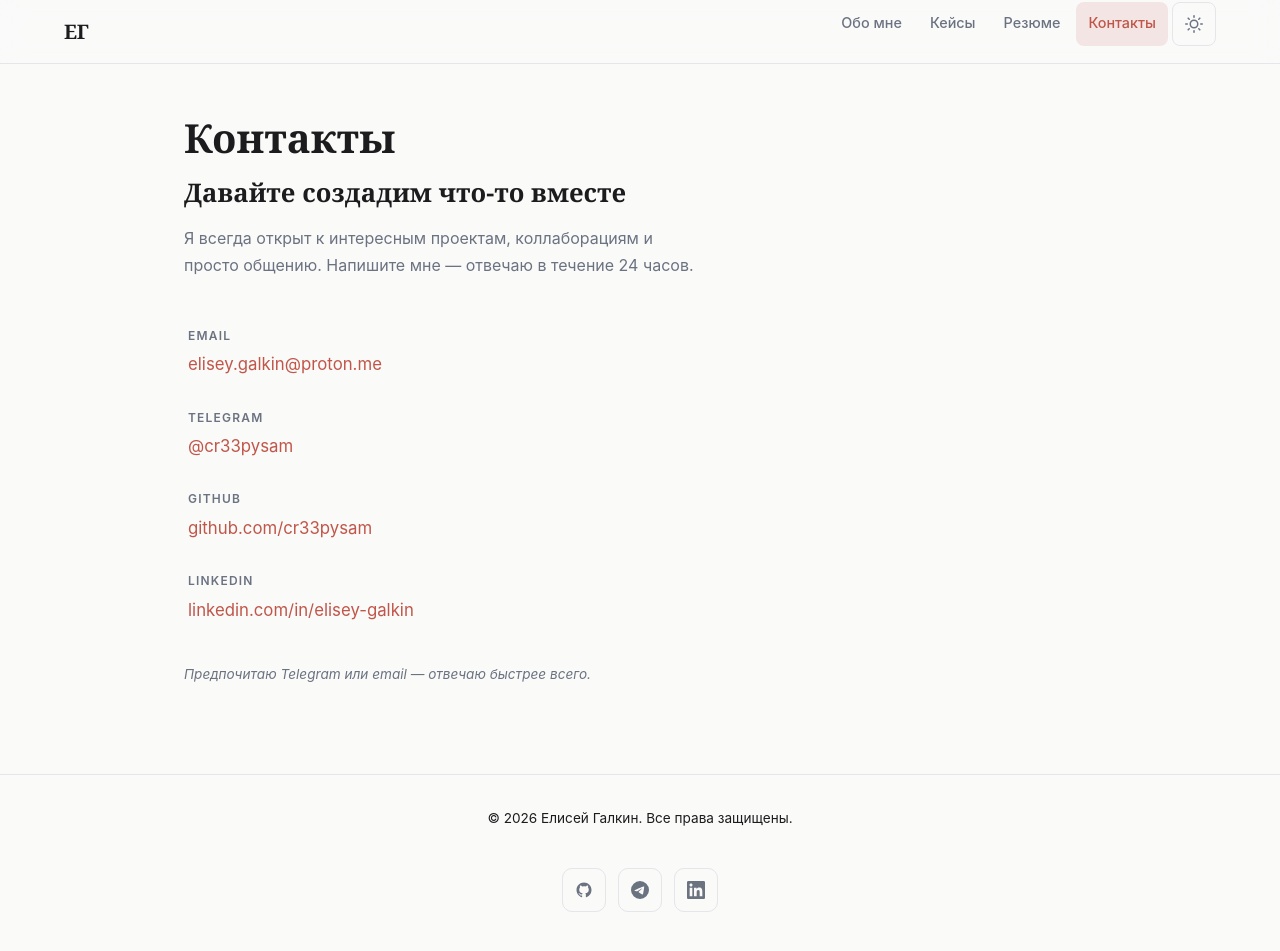
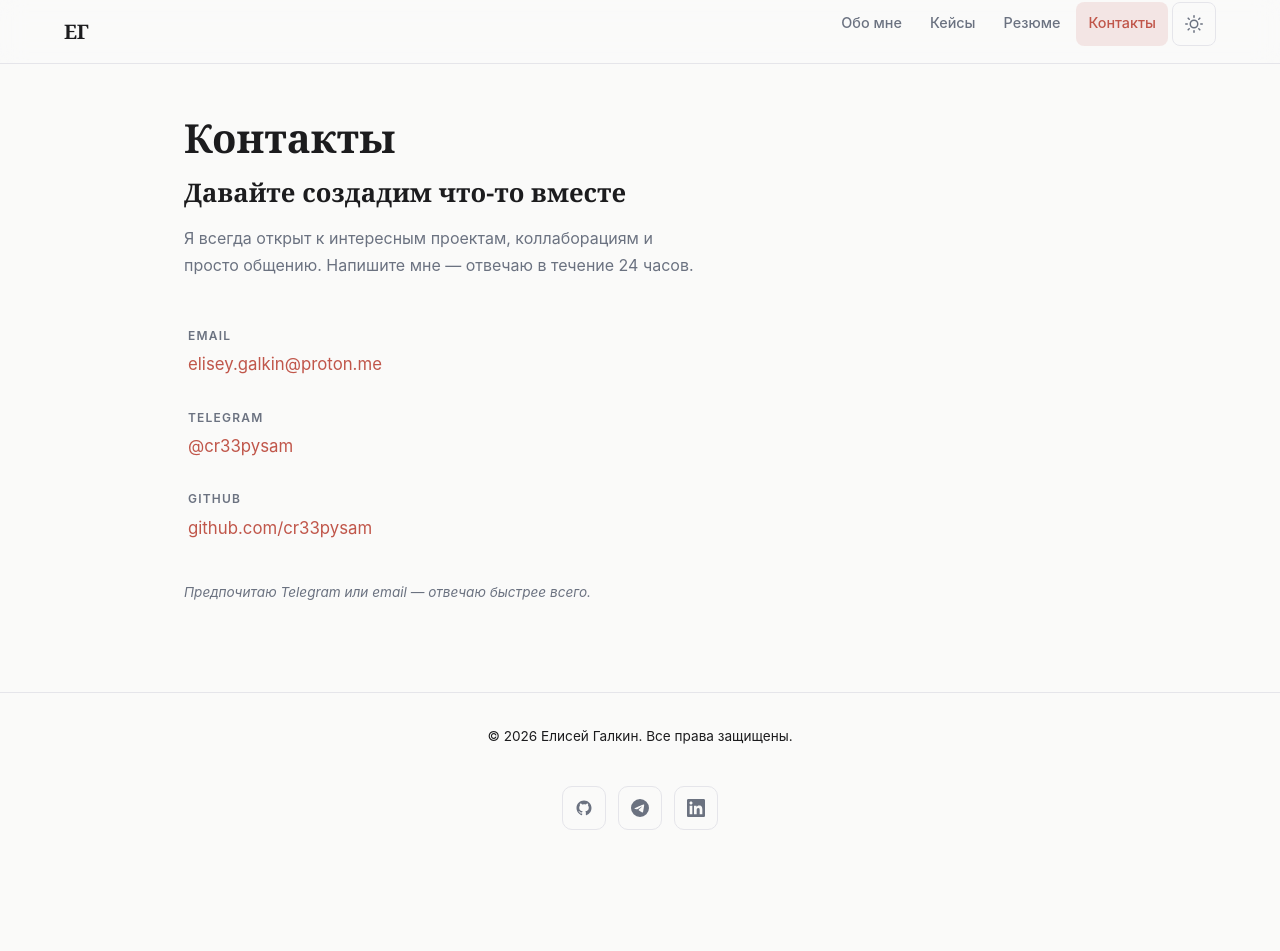
Before and after one commit to cr33pysam/elisey_galkin_CV, a Jekyll site: the page built from contact.md, in a window 1280 px wide and 951 px high. Built offline with Jekyll 4.4.1, drawn with Linux system fonts in a browser that asks for light colours.

Commit message:
fix: delete LinkedIn

```diff
--- a/contact.md
+++ b/contact.md
@@ -23,10 +23,6 @@ permalink: /contact/
     <li>
       <span class="label">GitHub</span>
       <a href="https://github.com/cr33pysam">github.com/cr33pysam</a>
-    </li>
-    <li>
-      <span class="label">LinkedIn</span>
-      <a href="https://linkedin.com/in/elisey-galkin">linkedin.com/in/elisey-galkin</a>
     </li>
   </ul>
 
```
